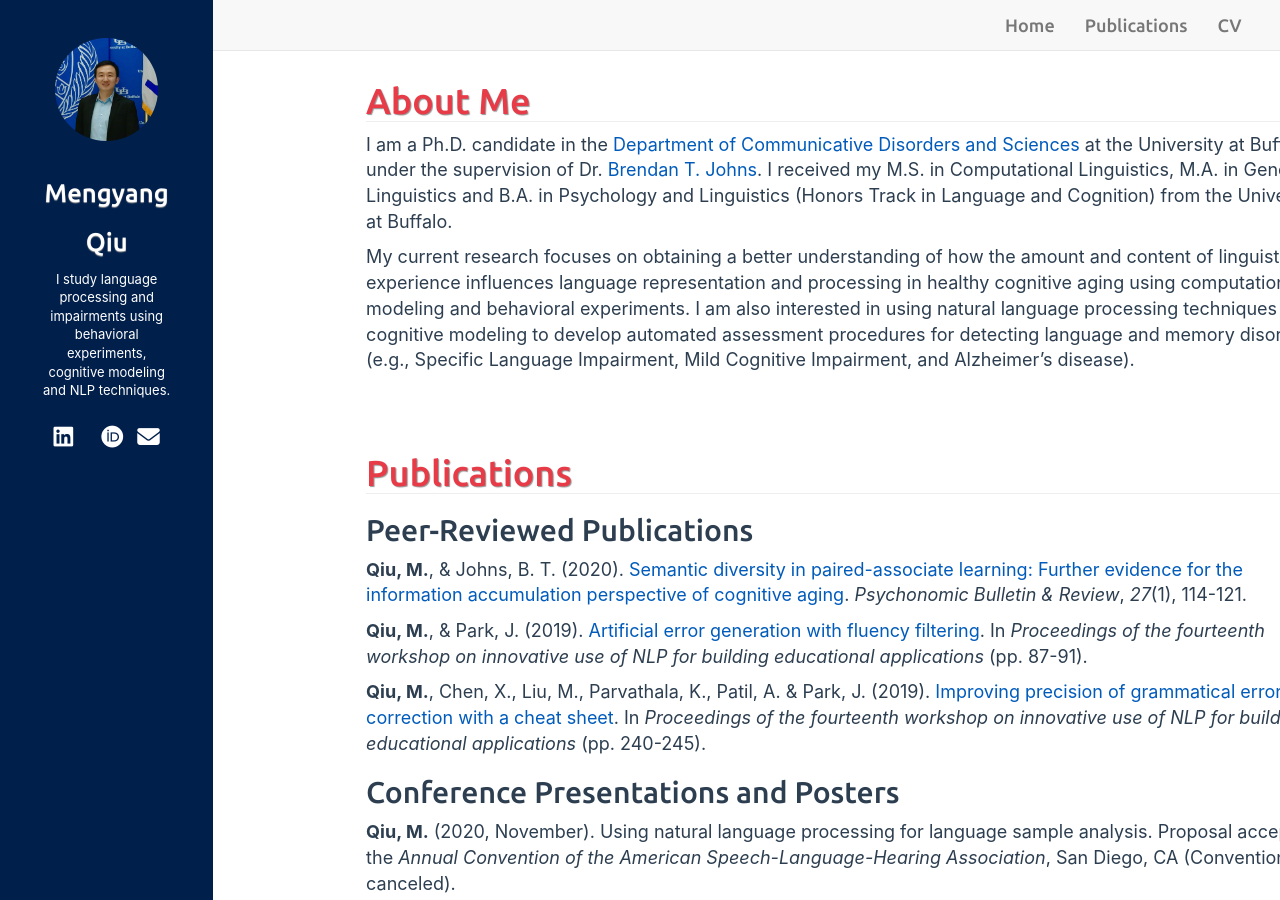
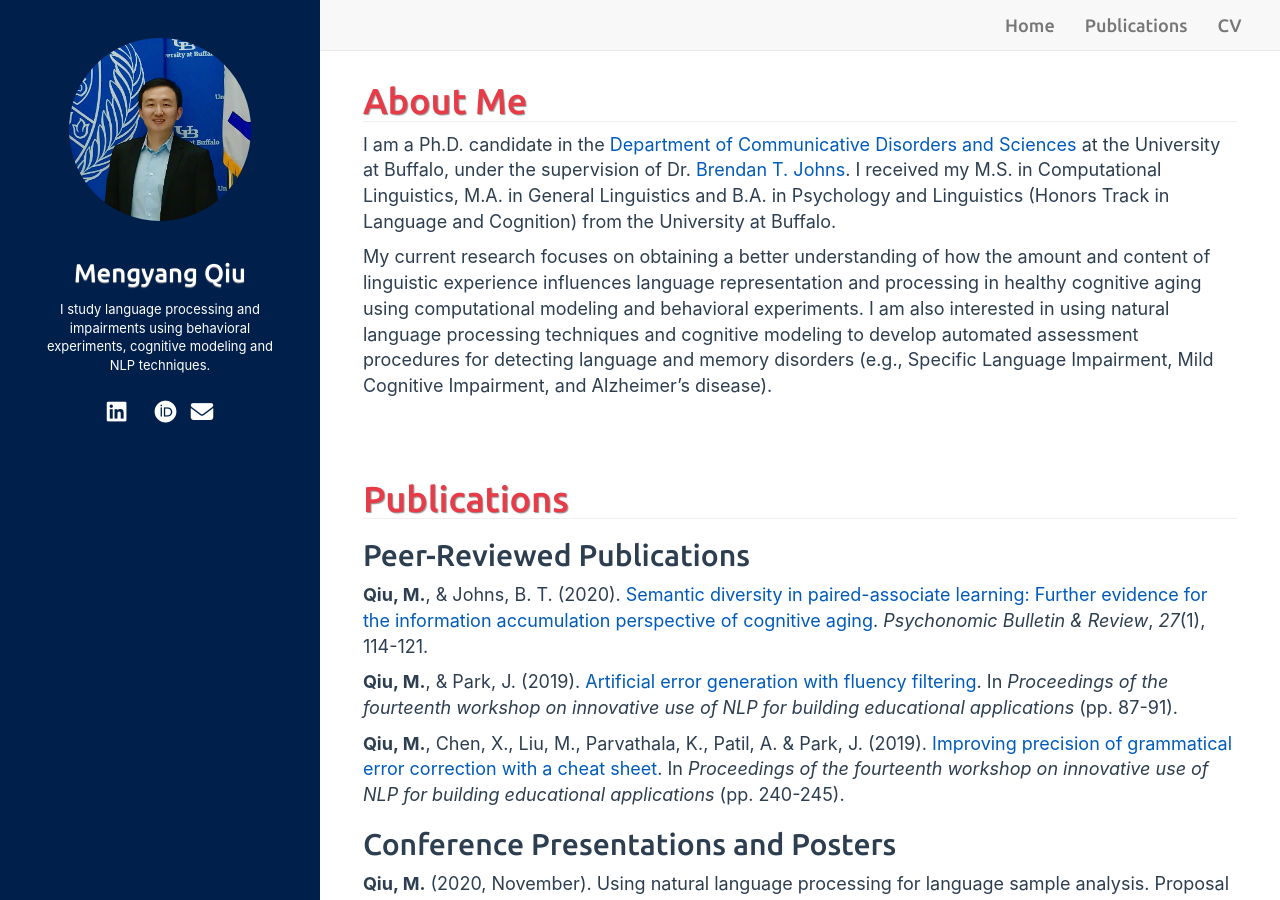
Before and after one commit to mengyangq/mengyangq.github.io, a Jekyll site: the page built from index.html, in a window 1280 px wide and 900 px high. Built offline with Jekyll 4.4.1, drawn with Linux system fonts in a browser that asks for light colours; nearby versions of some CDN libraries; a style sheet for code colours, icons or effects is not loaded.

Commit message:
Sun Oct 11 13:27:09 EDT 2020

```diff
--- a/_includes/default.html
+++ b/_includes/default.html
@@ -135,7 +135,7 @@
       </div>
     </nav>
 
-    <div class="col-sm-2 sidebar hidden-xs">{% include sidebar.html %}</div>
+    <div class="col-sm-3 sidebar hidden-xs">{% include sidebar.html %}</div>
 
     <div class="col-sm-9 col-sm-offset-3 hidden-xs">
       <nav class="navbar navbar-default navbar-fixed-top">
@@ -151,7 +151,7 @@
       </nav>
     </div>
 
-    <div class="col-sm-10 col-sm-offset-3" align="left">
+    <div class="col-sm-9 col-sm-offset-3" align="left">
       {{ content }}
 
       <footer>
```
